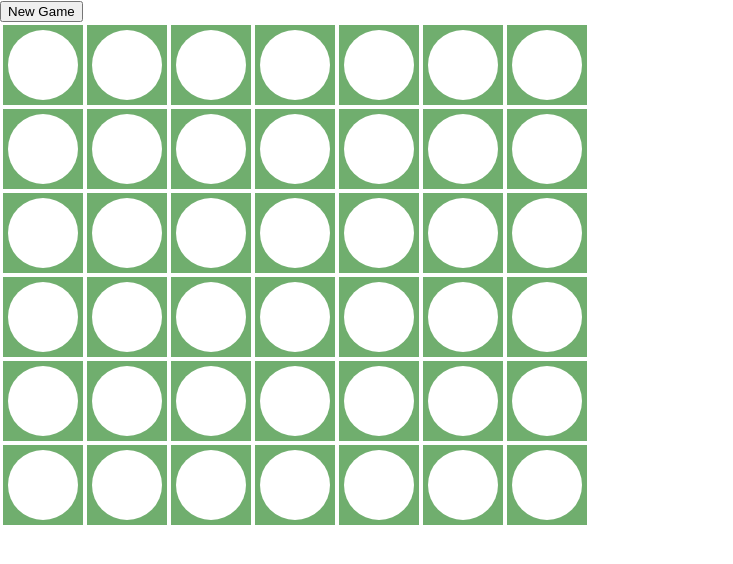
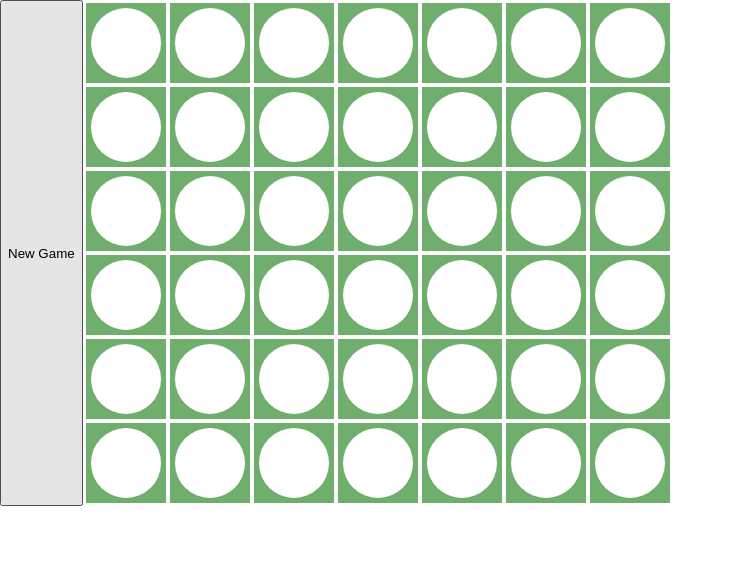
Before and after one commit to jrcolby/connect4, a React (Create React App) app: page / in a window 1280 px wide. Shown: the top 564 px of the page, without its empty margins (0-733 px from the left). Built offline with nearby package versions, Linux system fonts and the light colour scheme.

Commit message:
adding axios

```diff
--- a/src/App.js
+++ b/src/App.jsx
@@ -172,7 +172,6 @@ function App() {
 				}
 			}
 
-
 			let result = checkWin(board) //check for wins
 			if (result === state.player1) {
 				dispatch({
@@ -212,11 +211,10 @@ function App() {
 	return (
 
 		<div className="App">
-			<div className="container">
+			<div className={styles.mainContainer}>
 				<button
 					onClick={() => {
 						dispatch({ type: 'newGame', board: initBoard() })
-
 					}}
 				> New Game
 				</button>
--- a/src/Styles.module.css
+++ b/src/Styles.module.css
@@ -4,6 +4,11 @@
 	--bud-green: #70ae6eff;
 	--inchworm: #beee62ff;
 	--mandarin: #f4743bff;
+}
+
+.mainContainer{
+  display: flex;
+  flex-direction: vertical;
 }
 
 .cellBlock{
```
